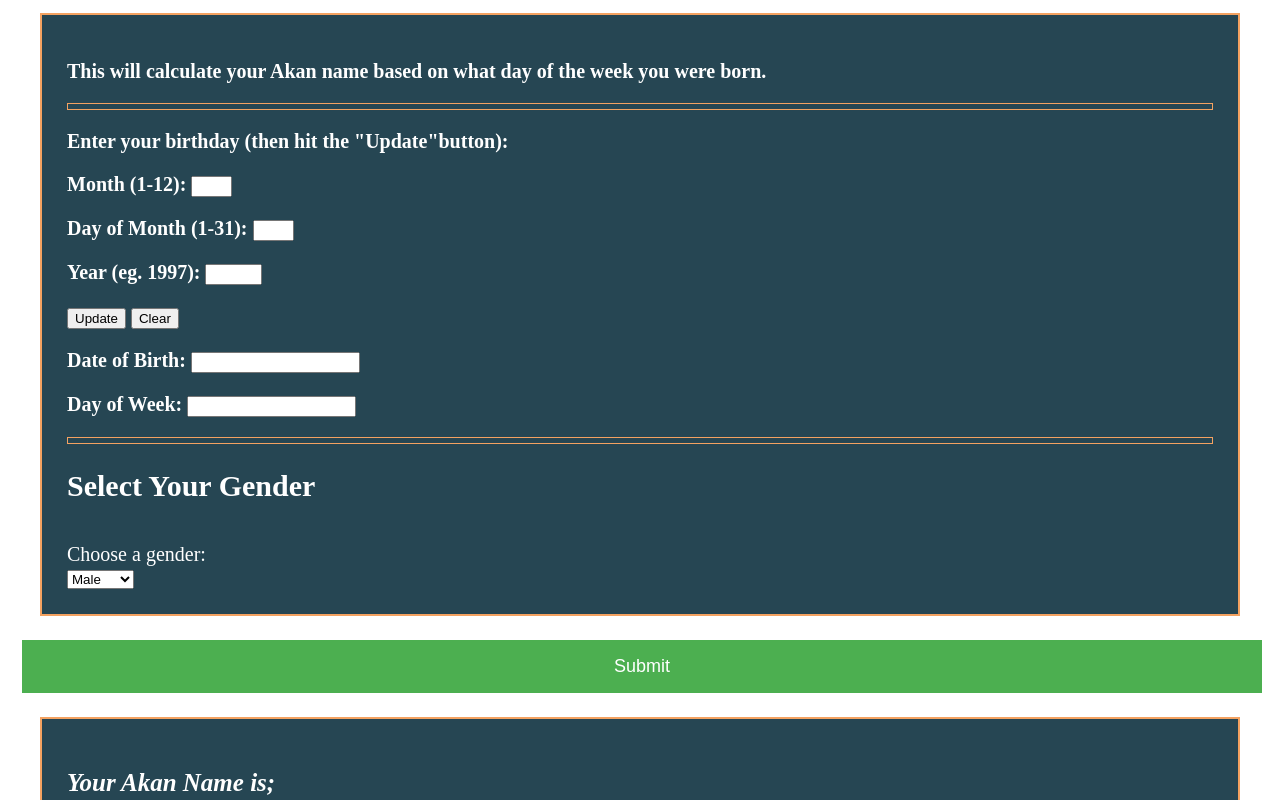
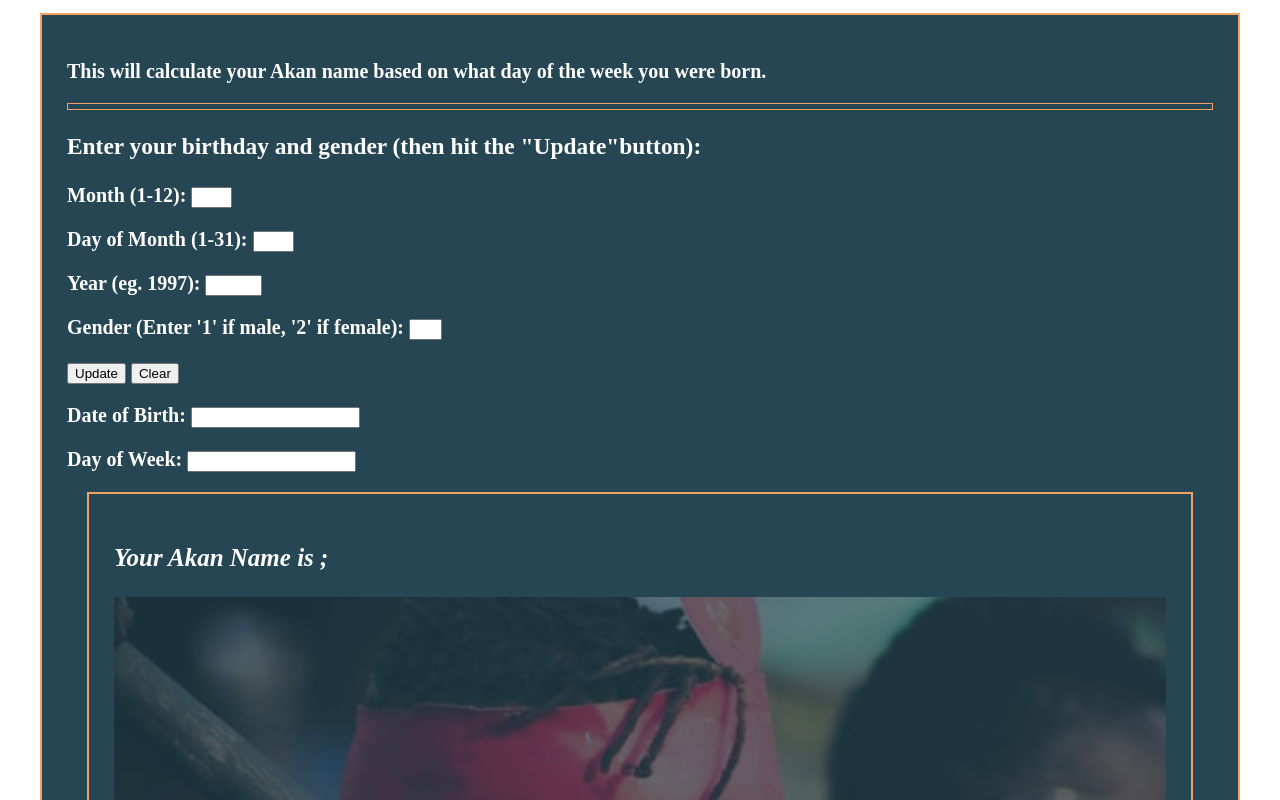
Before and after one commit to DawnDesign7/akan-birthday-calculator, a plain HTML site: page index.html in a window 1280 px wide. Shown: the part 1240-2040 px from the top of the page. Drawn offline with Linux system fonts and the light colour scheme.

Commit message:
Change birthday  and gender input

```diff
--- a/index.html
+++ b/index.html
@@ -38,40 +38,28 @@
 
 <!--Birthday input form-->
 
-    <p>Enter your birthday</b> (then hit the "Update"button):</p>
+    <h3>Enter your birthday and gender</b> (then hit the "Update"button):</h3>
 
     <form>
       <p>Month (1-12): <input type="text" name="month" size="2"> </p>
       <p>Day of Month (1-31): <input type="text" name="day" size="2"> </p>
       <p>Year (eg. 1997): <input type="text" name="year" size="4"> </p>
+      <p>Gender (Enter '1' if male, '2' if female): <input type="text" id="gender" size="1"> </p>
+
       <p><input type="button" value="Update" ONCLICK="compute(this.form)">
-     <input type="reset"  value="Clear"> </p>
+         <input type="reset"  value="Clear"></p>
+
       <p>Date of Birth: <input TYPE="text" NAME="result1" SIZE="18"> </p>
       <p>Day of Week: <input type="text" name="result2" size="18"> </p>
     </form>
 
-<hr>
-    <!--Select Gender-->
-      <h2 class="content">Select Your Gender</h2>
-      <label for="gender">Choose a gender:</label>
-        <select name="gender" name="gender">
-          <option value="male">Male</option>
-          <option value="female">Female</option>
-        </select>
-        <br>
-    </div>
-
-    <!--Submit button-->
-
-    <input type="submit" class="submit"onclick ="compute(gender)" value="Submit"/>
 
 <!--Result; Akan Name-->
+
     <div class="results">
-      <p><em>Your Akan Name is;</em><!--insert Name--></p>
-      <output name="result3"></output>
-      <script>
-        document.write(result3);
-      </script>
+      <p><em>Your Akan Name is ;</em></p>
+      <p id= "akanName"></p>
+
       <img src="images/warrior.jpeg" alt="A Ghanaian Warrior">
 
     </div>
```
Lines whose indentation alone changed are shown as unchanged.
